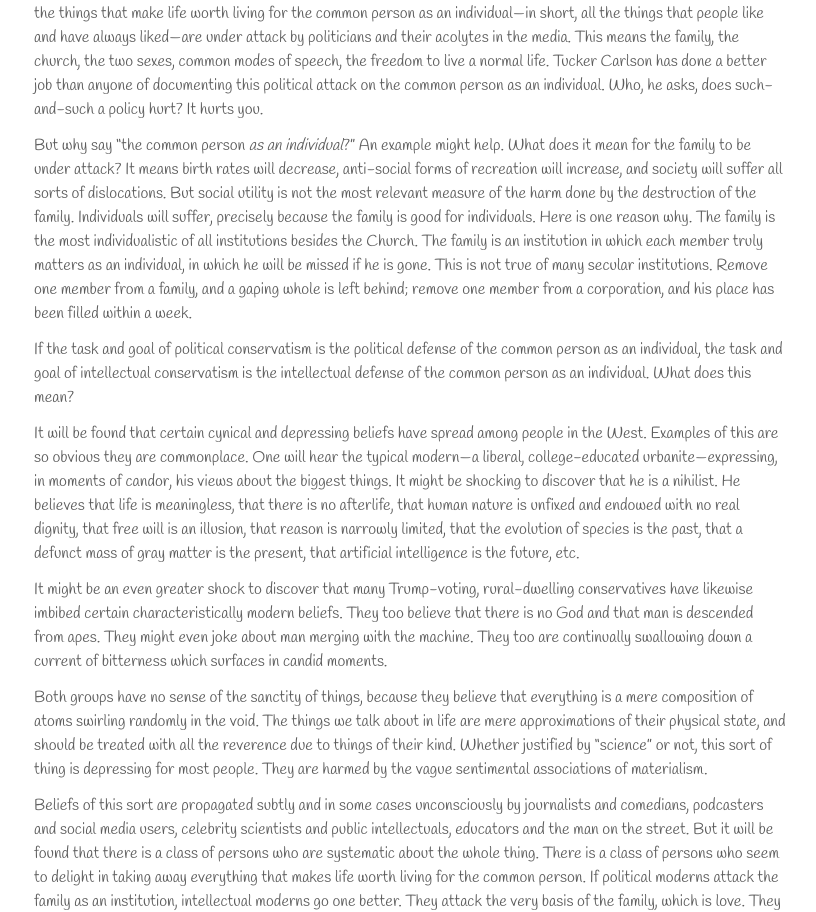
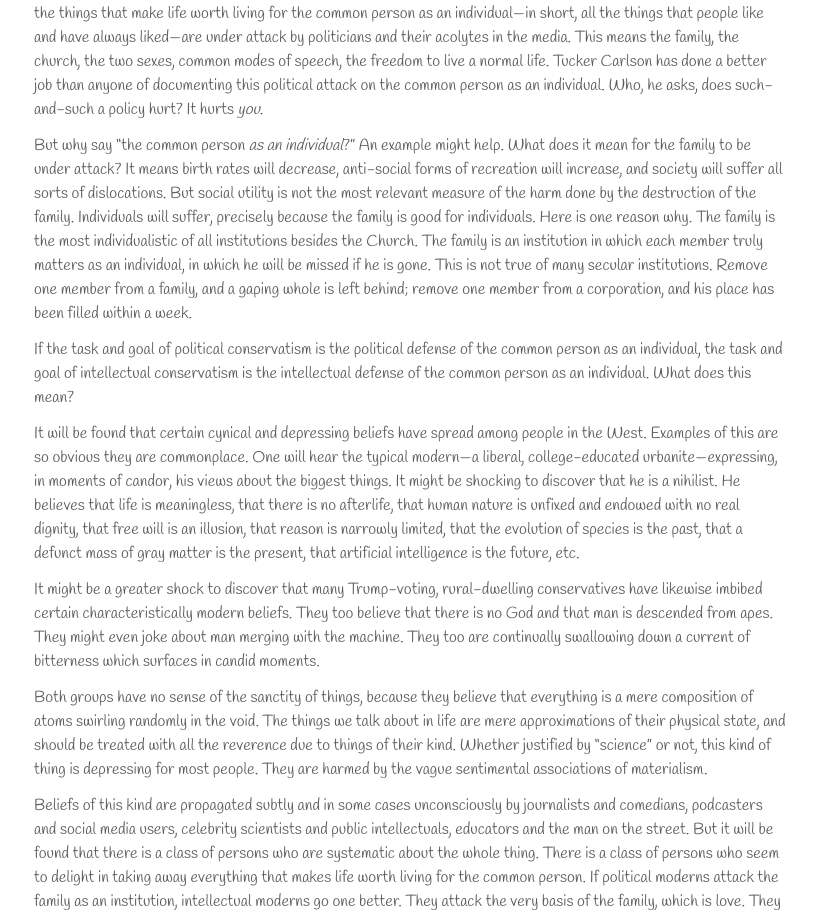
Before and after one commit to GabeHess/gabe-hess-website, a Jekyll site: the page built from _posts/2022-4-28-the-role-of-conservatives.md, in a window 1280 px wide. Shown: the part 555-1467 px from the top of the page, without its empty margins (230-1046 px from the left). Built offline with Jekyll 4.4.1, drawn with Linux system fonts in a browser that asks for light colours; some web fonts are replaced; some of the changed text lies outside the part shown.

Commit message:
Edit "The Role of Conservatives"

```diff
--- a/_posts/2022-4-28-the-role-of-conservatives.md
+++ b/_posts/2022-4-28-the-role-of-conservatives.md
@@ -10,7 +10,7 @@
 
 The problem becomes more difficult when we realize that those who call themselves “conservative” are usually also Christian. Inasmuch as one is a Christian, Christ is the center of his worldview, with reference to whom all other things have their place. He cannot be a Christian and a Marxist, because Marxism is an ideology which competes with Christianity. He cannot (except by confusion of thought) be a Christian and a liberal, because liberalism is an all-encompassing worldview set over and against Christianity. And he cannot be a Christian and a conservative, unless conservatism is a part of Christianity or assimilable to it. This is as much as to say that conservatism cannot be an ideology or worldview, but is a set of opinions or an attitude which Christians have in common with each other and even with some who have not yet converted.
 
-The question stands, what is conservatism? Conservatism is that attitude the task and goal of which is the defense of the common person as an individual. Everywhere we see the common person under attack. This is true politically. All the things that make life worth living for the common person as an individual—in short, all the things that people like and have always liked—are under attack by politicians and their acolytes in the media. This means the family, the church, the two sexes, common modes of speech, the freedom to live a normal life. Tucker Carlson has done a better job than anyone of documenting this political attack on the common person as an individual. Who, he asks, does such-and-such a policy hurt? It hurts you.
+The question stands, what is conservatism? Conservatism is that attitude the task and goal of which is the defense of the common person as an individual. Everywhere we see the common person under attack. This is true politically. All the things that make life worth living for the common person as an individual—in short, all the things that people like and have always liked—are under attack by politicians and their acolytes in the media. This means the family, the church, the two sexes, common modes of speech, the freedom to live a normal life. Tucker Carlson has done a better job than anyone of documenting this political attack on the common person as an individual. Who, he asks, does such-and-such a policy hurt? It hurts _you_.
 
 But why say “the common person _as an individual_?” An example might help. What does it mean for the family to be under attack? It means birth rates will decrease, anti-social forms of recreation will increase, and society will suffer all sorts of dislocations. But social utility is not the most relevant measure of the harm done by the destruction of the family. Individuals will suffer, precisely because the family is good for individuals. Here is one reason why. The family is the most individualistic of all institutions besides the Church. The family is an institution in which each member truly matters as an individual, in which he will be missed if he is gone. This is not true of many secular institutions. Remove one member from a family, and a gaping whole is left behind; remove one member from a corporation, and his place has been filled within a week.
 
@@ -18,11 +18,11 @@
 
 It will be found that certain cynical and depressing beliefs have spread among people in the West. Examples of this are so obvious they are commonplace. One will hear the typical modern—a liberal, college-educated urbanite—expressing, in moments of candor, his views about the biggest things. It might be shocking to discover that he is a nihilist. He believes that life is meaningless, that there is no afterlife, that human nature is unfixed and endowed with no real dignity, that free will is an illusion, that reason is narrowly limited, that the evolution of species is the past, that a defunct mass of gray matter is the present, that artificial intelligence is the future, etc.
 
-It might be an even greater shock to discover that many Trump-voting, rural-dwelling conservatives have likewise imbibed certain characteristically modern beliefs. They too believe that there is no God and that man is descended from apes. They might even joke about man merging with the machine. They too are continually swallowing down a current of bitterness which surfaces in candid moments.
+It might be a greater shock to discover that many Trump-voting, rural-dwelling conservatives have likewise imbibed certain characteristically modern beliefs. They too believe that there is no God and that man is descended from apes. They might even joke about man merging with the machine. They too are continually swallowing down a current of bitterness which surfaces in candid moments.
 
-Both groups have no sense of the sanctity of things, because they believe that everything is a mere composition of atoms swirling randomly in the void. The things we talk about in life are mere approximations of their physical state, and should be treated with all the reverence due to things of their kind. Whether justified by “science” or not, this sort of thing is depressing for most people. They are harmed by the vague sentimental associations of materialism.
+Both groups have no sense of the sanctity of things, because they believe that everything is a mere composition of atoms swirling randomly in the void. The things we talk about in life are mere approximations of their physical state, and should be treated with all the reverence due to things of their kind. Whether justified by “science” or not, this kind of thing is depressing for most people. They are harmed by the vague sentimental associations of materialism.
 
-Beliefs of this sort are propagated subtly and in some cases unconsciously by journalists and comedians, podcasters and social media users, celebrity scientists and public intellectuals, educators and the man on the street. But it will be found that there is a class of persons who are systematic about the whole thing. There is a class of persons who seem to delight in taking away everything that makes life worth living for the common person. If political moderns attack the family as an institution, intellectual moderns go one better. They attack the very basis of the family, which is love. They say that love is nothing but a biochemical impulse and is cosmically meaningless. If political moderns attack the Church as an institution, intellectual moderns vainly attack God. If political moderns attack beautiful things, intellectual moderns attack beauty. They say that morality is subjective and truth subjective. They say that reason is weak and free will illusory. They say that mind is an “epiphenomenon” of matter, whatever that means. And on and on and on.
+Beliefs of this kind are propagated subtly and in some cases unconsciously by journalists and comedians, podcasters and social media users, celebrity scientists and public intellectuals, educators and the man on the street. But it will be found that there is a class of persons who are systematic about the whole thing. There is a class of persons who seem to delight in taking away everything that makes life worth living for the common person. If political moderns attack the family as an institution, intellectual moderns go one better. They attack the very basis of the family, which is love. They say that love is nothing but a biochemical impulse and is cosmically meaningless. If political moderns attack the Church as an institution, intellectual moderns vainly attack God. If political moderns attack beautiful things, intellectual moderns attack beauty. They say that morality is subjective and truth subjective. They say that reason is weak and free will illusory. They say that mind is an “epiphenomenon” of matter, whatever that means. And on and on and on.
 
 These things harm the common person, and again, they harm him as an individual. The last solace of the individual, the last defense of the individual is not something which can be provided by the state or even by science. It is truth, morality, love, something of that category. The perfections of creation—things that are most properly predicated of God—make individuals happy and free.
 
```
